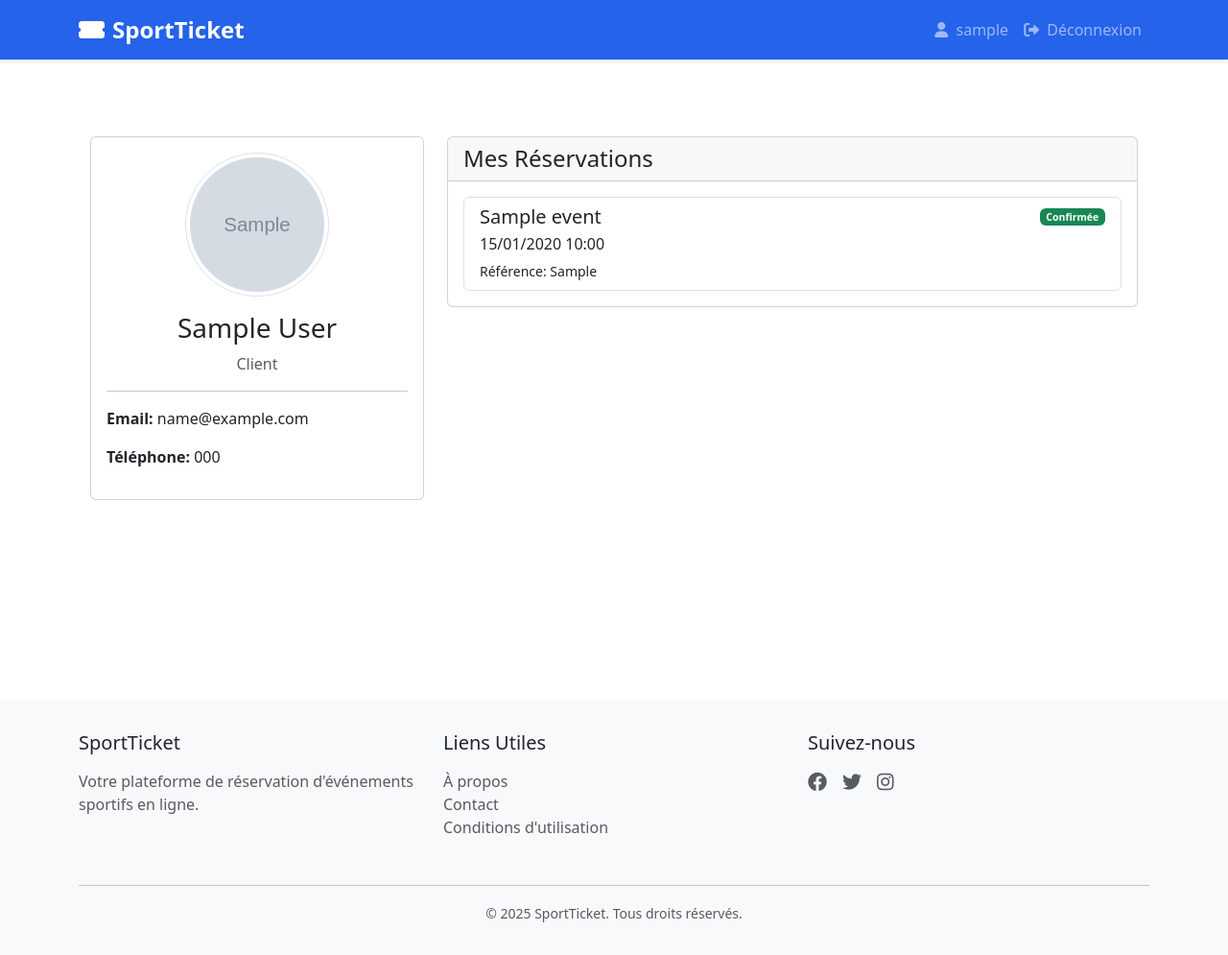
After one commit to ChristKTMB/Plateforme_de_r-servation-, a Django app: page /users/profile/ in a window 1280 px wide. The commit adds this page. Shown: the whole page at 96% size. Run offline with Django 5.2, Linux system fonts and the light colour scheme; a user stored in the database is signed in; tables that the repository leaves empty hold one stand-in row (values such as "Sample post"); grey boxes marked "Sample" are stand-in pictures.

Commit message:
Ajout de profile utilisateur

```diff
--- /dev/null
+++ b/apps/users/templates/users/profile.html
@@ -0,0 +1,97 @@
+{% extends 'base.html' %}
+
+{% block content %}
+<div class="container py-5">
+    <div class="row">
+        <!-- Informations utilisateur -->
+        <div class="col-md-4 mb-4">
+            <div class="card">
+                <div class="card-body">
+                    <div class="text-center mb-3">
+                        {% if user.profile_picture %}
+                            <img src="{{ user.profile_picture.url }}" alt="Photo de profil"
+                                 class="rounded-circle img-thumbnail" style="width: 150px; height: 150px;">
+                        {% endif %}
+                    </div>
+                    <h3 class="card-title text-center">{{ user.get_full_name|default:user.username }}</h3>
+                    <p class="text-muted text-center">{{ user.get_user_type_display }}</p>
+                    <hr>
+                    <p><strong>Email:</strong> {{ user.email }}</p>
+                    <p><strong>Téléphone:</strong> {{ user.phone|default:"Non renseigné" }}</p>
+                </div>
+            </div>
+        </div>
+
+        <div class="col-md-8">
+            <!-- Section Réservations -->
+            <div class="card mb-4">
+                <div class="card-header">
+                    <h4 class="mb-0">Mes Réservations</h4>
+                </div>
+                <div class="card-body">
+                    {% if reservations %}
+                        <div class="list-group">
+                            {% for reservation in reservations %}
+                                <a href="{% url 'bookings:reservation_detail' reservation.pk %}"
+                                   class="list-group-item list-group-item-action">
+                                    <div class="d-flex w-100 justify-content-between">
+                                        <h5 class="mb-1">{{ reservation.event.title }}</h5>
+                                        <small>
+                                            {% if reservation.is_confirmed %}
+                                                <span class="badge bg-success">Confirmée</span>
+                                            {% else %}
+                                                <span class="badge bg-warning">En attente</span>
+                                            {% endif %}
+                                        </small>
+                                    </div>
+                                    <p class="mb-1">{{ reservation.event.date|date:"d/m/Y H:i" }}</p>
+                                    <small>Référence: {{ reservation.reference }}</small>
+                                </a>
+                            {% endfor %}
+                        </div>
+                    {% else %}
+                        <p class="text-muted">Vous n'avez pas encore de réservations.</p>
+                    {% endif %}
+                </div>
+            </div>
+
+            <!-- Section Événements (pour les organisateurs) -->
+            {% if user.user_type == 'O' %}
+                <div class="card">
+                    <div class="card-header d-flex justify-content-between align-items-center">
+                        <h4 class="mb-0">Mes Événements</h4>
+                        <a href="{% url 'events:event_create' %}" class="btn btn-primary btn-sm">
+                            <i class="fas fa-plus me-1"></i>Créer un événement
+                        </a>
+                    </div>
+                    <div class="card-body">
+                        {% if events %}
+                            <div class="list-group">
+                                {% for event in events %}
+                                    <a href="{% url 'events:event_detail' event.pk %}"
+                                       class="list-group-item list-group-item-action">
+                                        <div class="d-flex w-100 justify-content-between">
+                                            <h5 class="mb-1">{{ event.title }}</h5>
+                                            <small>
+                                                {% if event.is_published %}
+                                                    <span class="badge bg-success">Publié</span>
+                                                {% else %}
+                                                    <span class="badge bg-secondary">Brouillon</span>
+                                                {% endif %}
+                                            </small>
+                                        </div>
+                                        <p class="mb-1">{{ event.date|date:"d/m/Y H:i" }}</p>
+                                        <small>{{ event.location }}</small>
+                                    </a>
+                                {% endfor %}
+                            </div>
+                        {% else %}
+                            <p class="text-muted">Vous n'avez pas encore créé d'événements.</p>
+                        {% endif %}
+                    </div>
+                </div>
+            {% endif %}
+        </div>
+    </div>
+</div>
+{% endblock %}
--- a/apps/users/urls.py
+++ b/apps/users/urls.py
@@ -13,5 +13,7 @@ urlpatterns = [
     path('api/login/', views.LoginView.as_view(), name='login'),
     path('api/logout/', views.logoutview, name='logout'),
 
+    path('profile/', views.UserViewSet.as_view({'get': 'profile'}), name='profile'),
+
     path('', include(router.urls))
 ]
--- a/apps/users/views.py
+++ b/apps/users/views.py
@@ -4,13 +4,6 @@ from django.contrib import messages
 from django.views.generic import CreateView
 from django.contrib.auth.views import LoginView, LogoutView
 from django.urls import reverse_lazy
-# from django.views.decorators.csrf import csrf_exempt
-# from django.utils.decorators import method_decorator
-
-from .forms import UserRegistrationForm, LoginForm
-# from .models import UserProfile
-
-# from django.contrib.auth.decorators import login_required
 
 from rest_framework.views import APIView
 from rest_framework.renderers import TemplateHTMLRenderer, JSONRenderer
@@ -21,81 +14,11 @@ from rest_framework.renderers import JSONRenderer, TemplateHTMLRenderer
 from rest_framework.decorators import action
 
 from .serializers import UserSerializer, LoginSerializer
-from .forms import UserRegistrationForm
+from .forms import UserRegistrationForm, LoginForm
 from .models import User
 
-# class RegisterView(APIView):
-#     renderer_classes = [TemplateHTMLRenderer, JSONRenderer]
-#     permission_classes = [AllowAny]
-#     template_name = 'users/register.html'
-
-#     def get(self, request):
-#         form = UserRegistrationForm()
-#         return Response({'form': form})
-
-#     def post(self, request, *args, **kwargs):
-#         if request.accepted_renderer.format == 'html':
-#             form = UserRegistrationForm(request.data)
-#             if form.is_valid():
-#                 user = form.save()
-#                 login(request, user)
-#                 return redirect('home')
-#             return Response({'form': form})
-
-#         serializer = UserSerializer(data=request.data)
-#         if serializer.is_valid():
-#             user = serializer.save()
-#             login(request, user)
-#             return Response(serializer.data, status=status.HTTP_201_CREATED)
-#         return Response(serializer.errors, status=status.HTTP_400_BAD_REQUEST)
-
-# class LoginView(APIView):
-#     renderer_classes = [TemplateHTMLRenderer, JSONRenderer]
-#     template_name = 'users/login.html'
-
-#     def get(self, request):
-#         form = LoginForm()
-#         return Response({'form': form})
-
-#     def post(self, request, *args, **kwargs):
-#         if request.accepted_renderer.format == 'html':
-#             form = LoginForm(request.POST)
-#             if form.is_valid():
-#                 user = authenticate(
-#                     username=form.cleaned_data['username'],
-#                     password=form.cleaned_data['password']
-#                 )
-#                 if user:
-#                     login(request, user)
-#                     return redirect('home')
-#                 messages.error(request, 'Identifiants invalides')
-#             return Response({'form': form})
-
-#         serializer = LoginSerializer(data=request.data)
-#         if serializer.is_valid():
-#             user = authenticate(
-#                 username=serializer.validated_data['username'],
-#                 password=serializer.validated_data['password']
-#             )
-#             if user:
-#                 login(request, user)
-#                 return Response({
-#                     'status': 'success',
-#                     'data': {'user': UserSerializer(user).data},
-#                     'message': 'Connexion réussie'
-#                 })
-#             return Response({'error': 'Identifiants invalides'},
-#                           status=status.HTTP_401_UNAUTHORIZED)
-#         return Response(serializer.errors, status=status.HTTP_400_BAD_REQUEST)
-
-# class LogoutView(APIView):
-#     permission_classes = [AllowAny]
-#     def post(self, request, *args, **kwargs):
-#         if request.accepted_renderer.format == 'html':
-#             logout(request)
-#             return redirect('login')
-#         logout(request)
-#         return Response({'status': 'success', 'message': 'Déconnexion réussie'}, status=status.HTTP_200_OK)
+from apps.events.serializer import EventSerializer
+from apps.bookings.serializers import ReservationSerializer
 
 class RegisterView(CreateView):
     template_name = 'users/register.html'
@@ -140,7 +63,28 @@ class UserViewSet(viewsets.ModelViewSet):
     serializer_class = UserSerializer
     renderer_classes = [JSONRenderer, TemplateHTMLRenderer]
     permission_classes = [AllowAny]
+    template_name = 'users/profile.html'  # Default template
 
+    @action(detail=False, methods=['get'])
+    def profile(self, request):
+        """Affiche le profil de l'utilisateur connecté"""
+        if not request.user.is_authenticated:
+            messages.error(request, "Veuillez vous connecter pour accéder à votre profil.")
+            return redirect('login')
+
+        if request.accepted_renderer.format == 'html':
+            return Response({
+                'user': request.user,
+                'reservations': request.user.reservations.all().order_by('-created_at'),
+                'events': request.user.events.all().order_by('-date') if request.user.user_type == 'O' else None
+            }, template_name='users/profile.html')
+
+        # Pour l'API
+        return Response({
+            'user': UserSerializer(request.user).data,
+            'reservations': ReservationSerializer(request.user.reservations.all().order_by('-created_at'), many=True).data,
+            'events': EventSerializer(request.user.events.all().order_by('-date'), many=True).data if request.user.user_type == 'O' else []
+        })
 
     def create(self, request, *args, **kwargs):
         """Gestion de l'inscription"""
@@ -190,3 +134,11 @@ class UserViewSet(viewsets.ModelViewSet):
         if self.action in ['create', 'login', 'logout']:
             return [AllowAny()]
         return super().get_permissions()
+
+    def get_template_names(self):
+        """Return template names based on the action"""
+        if self.action == 'profile':
+            return ['users/profile.html']
+        elif self.action == 'login':
+            return ['users/login.html']
+        return super().get_template_names()
--- a/templates/base.html
+++ b/templates/base.html
@@ -53,7 +53,7 @@
                 <ul class="navbar-nav ms-auto">
                     {% if user.is_authenticated %}
                         <li class="nav-item">
-                            <a class="nav-link" href="#"><i class="fas fa-user me-1"></i> {{ user.username }}</a>
+                            <a class="nav-link" href="{% url 'users:profile' %}"><i class="fas fa-user me-1"></i> {{ user.username }}</a>
                         </li>
                         <li class="nav-item">
                             <a class="nav-link" href="{% url 'users:logout' %}"><i class="fas fa-sign-out-alt me-1"></i> Déconnexion</a>
```
